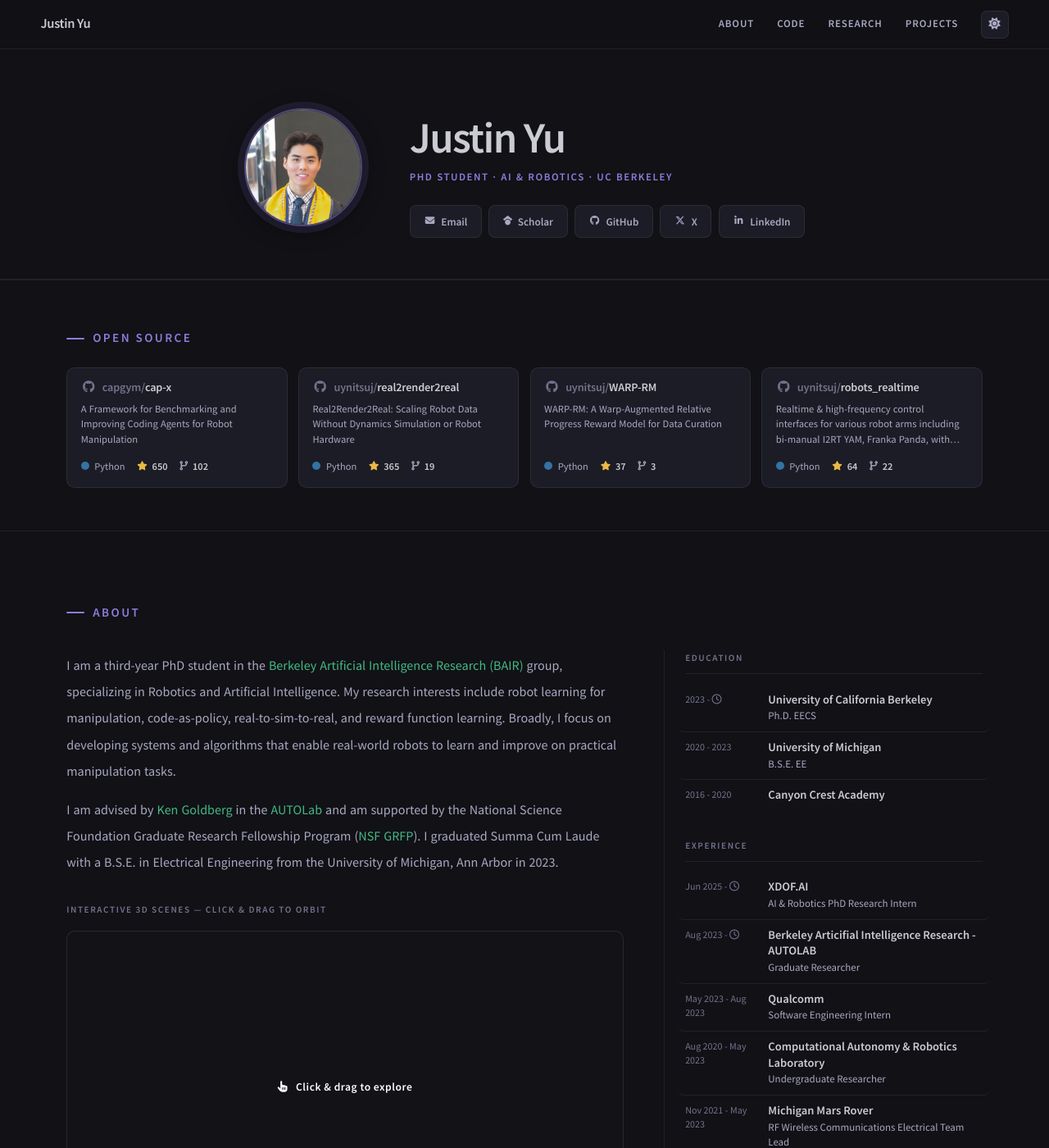
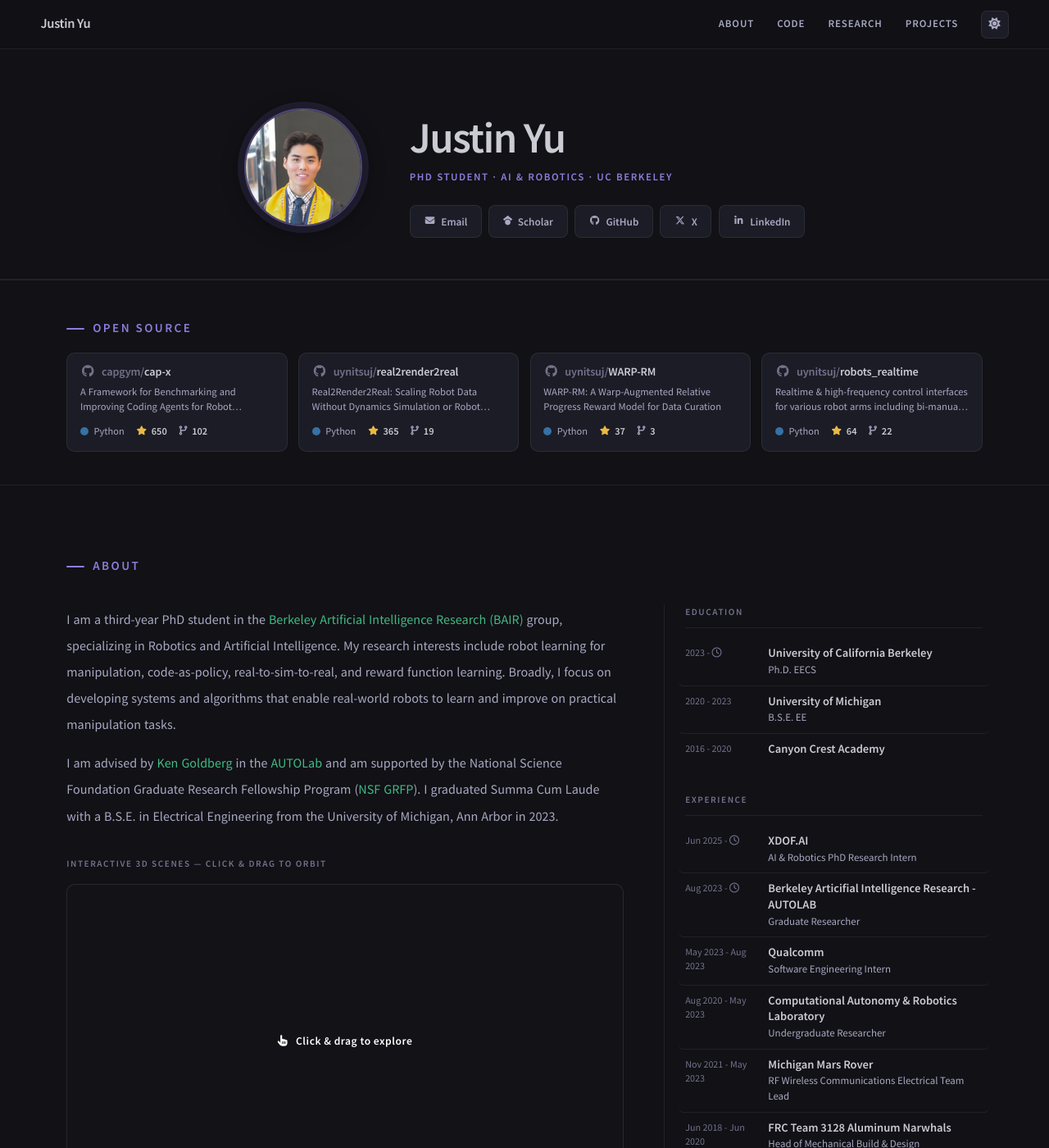
Before and after one commit to uynitsuj/uynitsuj.github.io, a Jekyll site: the page built from index.html, in a window 1280 px wide and 1400 px high. Shown: the whole window at 82% size. Built offline with Jekyll 4.4.1, drawn with Linux system fonts in a browser that asks for light colours; nearby versions of some CDN libraries; a script that is not in the unit is left out; comment, search, counter and statistics services are not loaded.

Commit message:
more vert compact

```diff
--- a/_layouts/home.html
+++ b/_layouts/home.html
@@ -575,8 +575,8 @@ hr.section-rule { border: none; border-top: 1px solid var(--border); margin: 0;
    OPEN SOURCE — GitHub repo cards (live star counts)
    ============================================================================= */
 /* Trim the shell's default 80px vertical padding for this compact section */
-#repos .section-shell { padding-top: 52px; padding-bottom: 52px; }
-#repos .section-eyebrow { margin-bottom: 1.35rem; }
+#repos .section-shell { padding-top: 40px; padding-bottom: 40px; }
+#repos .section-eyebrow { margin-bottom: 1rem; }
 
 .repo-grid {
   display: grid;
@@ -589,7 +589,7 @@ hr.section-rule { border: none; border-top: 1px solid var(--border); margin: 0;
   background: var(--bg-card);
   border: 1px solid var(--border);
   border-radius: 10px;
-  padding: 0.9rem 1rem;
+  padding: 0.8rem 0.95rem;
   display: flex; flex-direction: column;
   color: var(--tx) !important;
   transition: border-color 0.2s cubic-bezier(0.16, 1, 0.3, 1), transform 0.25s cubic-bezier(0.16, 1, 0.3, 1), box-shadow 0.25s cubic-bezier(0.16, 1, 0.3, 1);
@@ -603,7 +603,7 @@ hr.section-rule { border: none; border-top: 1px solid var(--border); margin: 0;
 .repo-name {
   display: flex; align-items: center; gap: 0.45rem;
   font-size: 0.86rem; font-weight: 700; letter-spacing: -0.01em;
-  line-height: 1.25; margin-bottom: 0.4rem;
+  line-height: 1.25; margin-bottom: 0.3rem;
   word-break: break-word;
 }
 .repo-name .repo-gh { color: var(--tx-muted); font-size: 1.05em; flex-shrink: 0; }
@@ -611,10 +611,10 @@ hr.section-rule { border: none; border-top: 1px solid var(--border); margin: 0;
 .repo-card:hover .repo-name { color: var(--accent); }
 
 .repo-desc {
-  font-size: 0.76rem; color: var(--tx-2); line-height: 1.5;
-  flex: 1; margin-bottom: 0.7rem;
+  font-size: 0.76rem; color: var(--tx-2); line-height: 1.45;
+  flex: 1; margin-bottom: 0.6rem;
   /* clamp to keep every card the same short height */
-  display: -webkit-box; -webkit-box-orient: vertical; -webkit-line-clamp: 3;
+  display: -webkit-box; -webkit-box-orient: vertical; -webkit-line-clamp: 2;
   overflow: hidden;
 }
 
```
